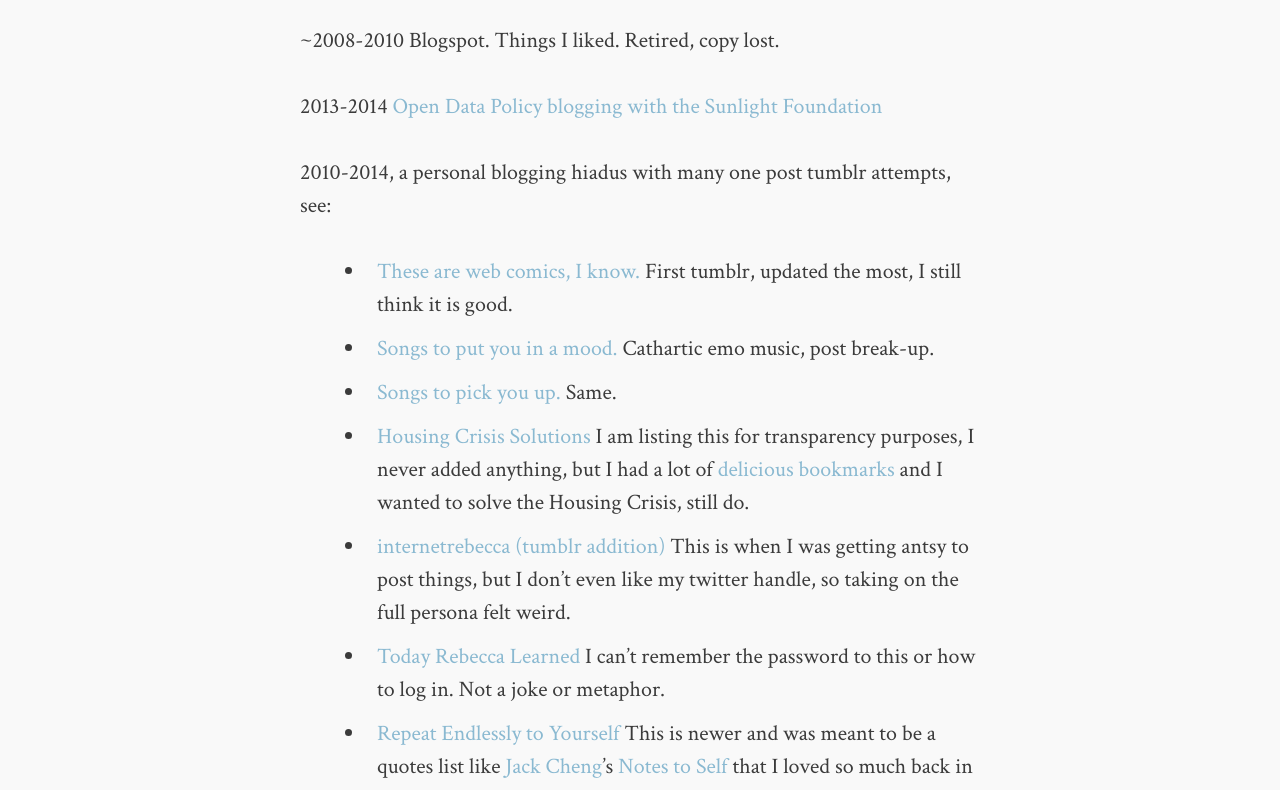
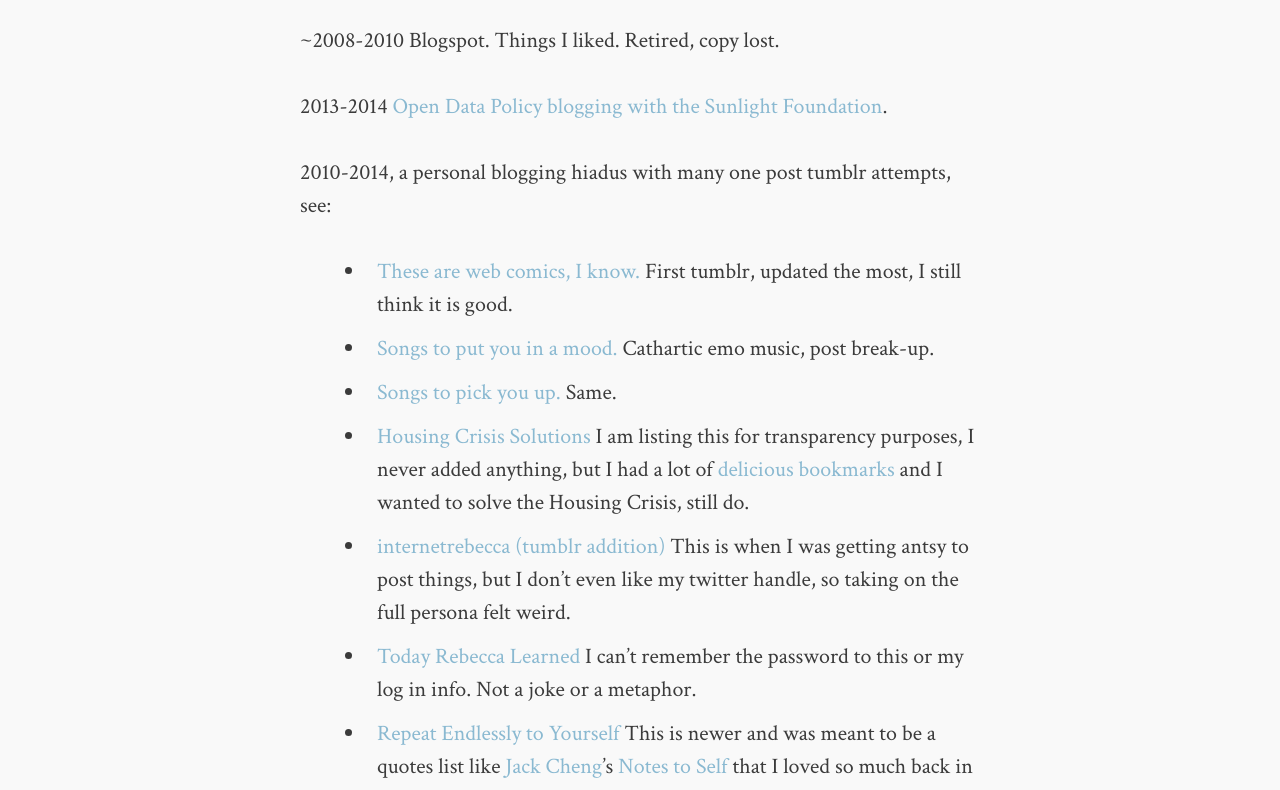
Before and after one commit to rebeccawilliams/rebeccawilliams.us, a Jekyll site: the page built from _posts/2013-08-17-helloworld.md, in a window 1280 px wide and 1400 px high, scrolled down 1807 px. Shown: the part 168-958 px from the top of the window. Built offline with Jekyll 4.4.1, drawn with Linux system fonts in a browser that asks for light colours; comment, search, counter and statistics services are not loaded.

Commit message:
Update 2013-08-17-helloworld.md

```diff
--- a/_posts/2013-08-17-helloworld.md
+++ b/_posts/2013-08-17-helloworld.md
@@ -18,7 +18,7 @@
 
 ~2008-2010 Blogspot. Things I liked. Retired, copy lost.
 
-2013-2014 [Open Data Policy blogging with the Sunlight Foundation](http://sunlightfoundation.com/blog/author/rwilliams/)
+2013-2014 [Open Data Policy blogging with the Sunlight Foundation](http://sunlightfoundation.com/blog/author/rwilliams/).
 
 2010-2014, a personal blogging hiadus with many one post tumblr attempts, see:
 
@@ -27,7 +27,7 @@
 * [Songs to pick you up.](http://songstopickyouup.tumblr.com/) Same.
 *  [Housing Crisis Solutions](http://housingcrisissolutions.tumblr.com/) I am listing this for transparency purposes, I never added anything, but I had a lot of [delicious bookmarks](https://delicious.com/thisisdumbiknow/tag_bundle/PlanningThesis) and I wanted to solve the Housing Crisis, still do.
 * [internetrebecca (tumblr addition)](http://internetrebecca.tumblr.com/) This is when I was getting antsy to post things, but I don't even like my twitter handle, so taking on the full persona felt weird.
-* [Today Rebecca Learned](http://todayrebeccalearned.tumblr.com/) I can't remember the password to this or how to log in. Not a joke or metaphor.
+* [Today Rebecca Learned](http://todayrebeccalearned.tumblr.com/) I can't remember the password to this or my log in info. Not a joke or a metaphor.
 * [Repeat Endlessly to Yourself](http://repeatendlesslytoyourself.tumblr.com/) This is newer and was meant to be a quotes list like [Jack Cheng](http://jackcheng.com/)'s [Notes to Self](https://web.archive.org/web/20090317095650/http://jackcheng.tumblr.com/) that I loved so much back in 2009.
 * [The Timball Challenge](http://thetimballchallenge.tumblr.com/) A cooking blog with one post to date.
 
```
